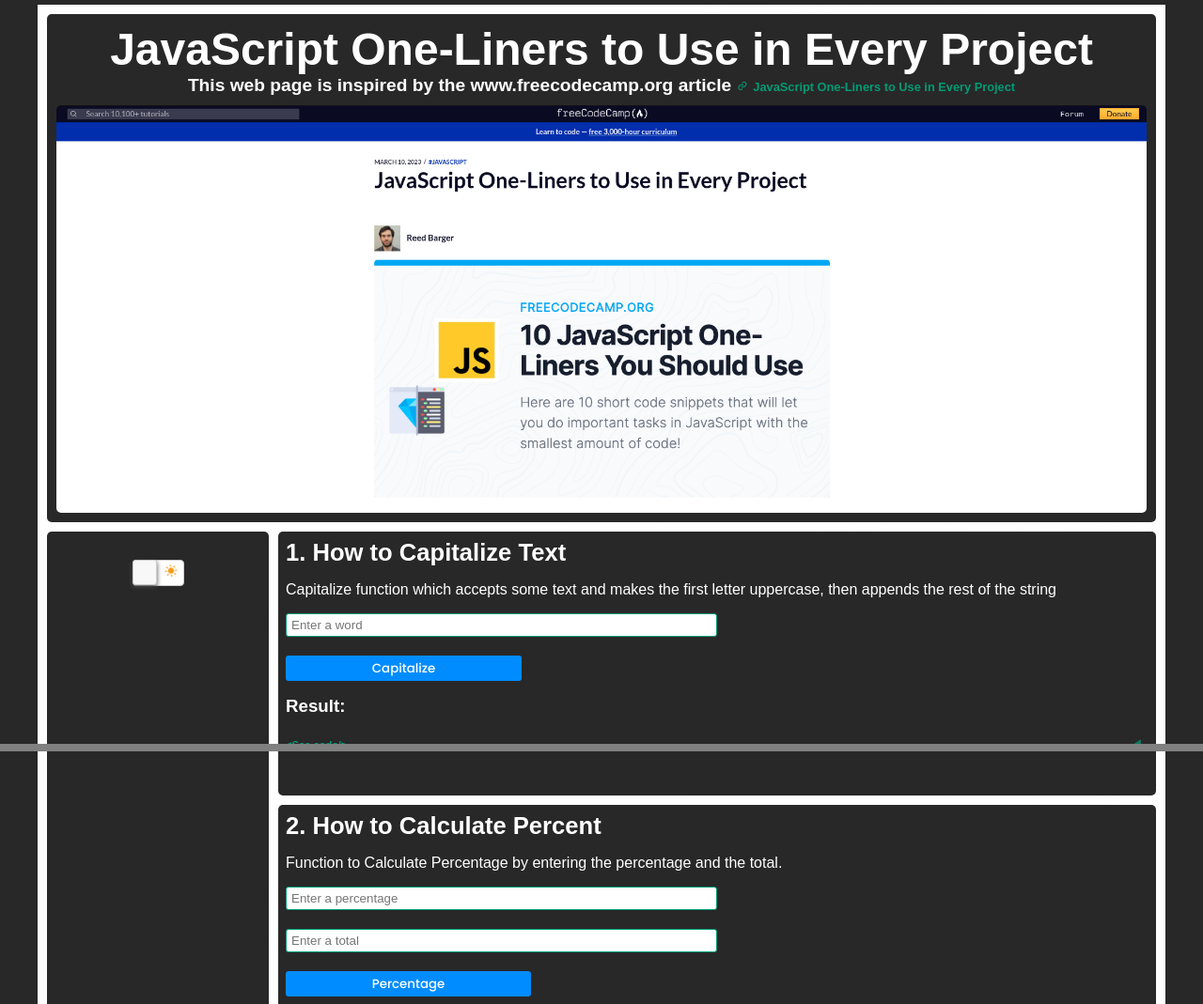
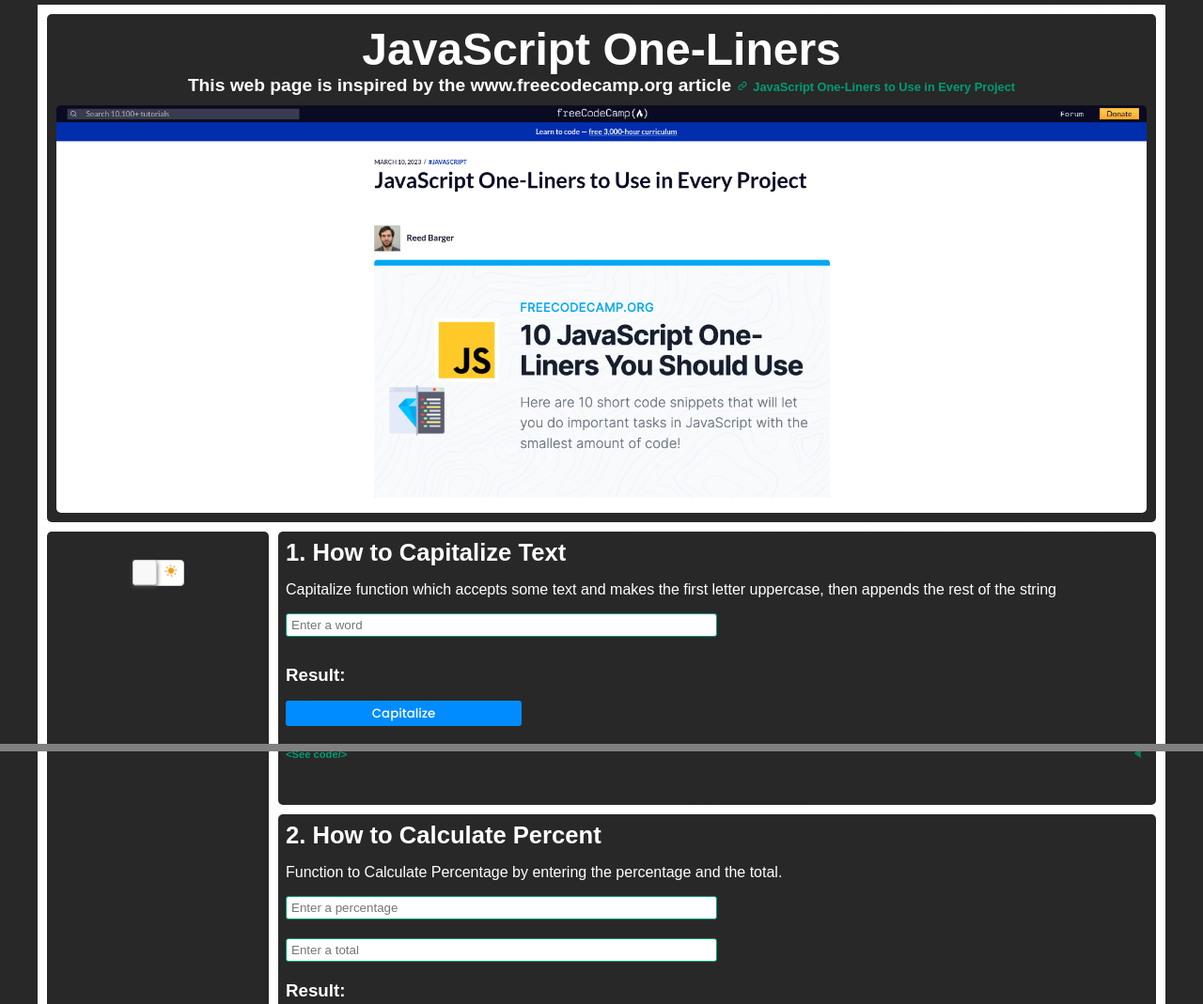
Before and after one commit to martinrodfl/JavaScript-One-Liners, a plain HTML site: page index.html in a window 1280 px wide. Shown: the top 1069 px of the page at 94% size. Drawn offline with nearby package versions, Linux system fonts and the light colour scheme; a web font is replaced by a local one.

Commit message:
Put results up button-results

```diff
--- a/index.html
+++ b/index.html
@@ -34,7 +34,7 @@
 		</dialog>
 		<!--? HEADER  -->
 		<header id="header" class="dark-mode">
-			<h1>JavaScript One-Liners to Use in Every Project</h1>
+			<h1>JavaScript One-Liners</h1>
 			<div class="header-content">
 				<h6 class="header-text">
 					This web page is inspired by the www.freecodecamp.org article
@@ -76,8 +76,8 @@
 					string
 				</p>
 				<input type="text" id="inputText" placeholder="Enter a word" maxlength="50" required />
+				<h3>Result: <span id="resultText" class="result-color"></span></h3>
 				<button class="btn-exercise" onclick="CapitalizeWord()">Capitalize</button>
-				<h3>Result: <span id="resultText" class="result-color"></span></h3>
 				<details class="details">
 					<summary>
 						<h5>
@@ -103,8 +103,8 @@
 				</p>
 				<input type="number" id="inputPercentageNumber" placeholder="Enter a percentage" maxlength="11" />
 				<input type="number" id="inputValueNumber" placeholder="Enter a total" maxlength="11" />
+				<h3>Result: <span id="resultPercentage" class="result-color"></span></h3>
 				<button class="btn-exercise" onclick=" CalculatePercent()">Percentage</button>
-				<h3>Result: <span id="resultPercentage" class="result-color"></span></h3>
 				<details class="details">
 					<summary>
 						<h5>
@@ -148,11 +148,10 @@
 					<label for="Colors">Colors (Blue, White, Red, Green, Gray, Pink)</label>
 				</div>
 				<br />
+				<h3>Result: <span id="resultRandom" class="result-color"></span></h3>
 				<button class="btn-exercise" onclick="randomItem()">
 					Random <span id="selectedCheckboxId"></span>
 				</button>
-				<br />
-				<h3>Result: <span id="resultRandom" class="result-color"></span></h3>
 				<details class="details">
 					<summary>
 						<h5>
@@ -191,12 +190,10 @@
 					<label for="Colors-Duplicates">Colors (Blue, Blue, White, Red, Green, Green, Gray, Pink,
 						Pink)</label>
 				</div>
-				<br />
+				<h3 class="removes-duplicates-results-h3">Result: <span id="result-Duplicates" class="result-color"></span></h3>
 				<button class="btn-exercise" onclick="NoRepeatItems()">
 					Remove <span id="selectedCheckboxIdDuplicates"></span>
 				</button>
-				<br />
-				<h3 class="removes-duplicates-results-h3">Result: <span id="result-Duplicates" class="result-color"></span></h3>
 				<details class="details">
 					<summary>
 						<h5>
@@ -242,12 +239,10 @@
 						<label for="duration">Duration</label>
 					</div>
 				</div>
-				<br />
+				<h3 class="result-object">Result:<span id="result-Sort" class="result-color"></span></h3>
 				<button class="btn-exercise" onclick="SortLessons();">
 					Sort by <span id="selectedRadioSortedId"></span>
 				</button>
-				<br />
-				<h3 class="result-object">Result:<span id="result-Sort" class="result-color"></span></h3>
 				<details class="details">
 					<summary>
 						<h5>
@@ -281,12 +276,10 @@
 				<br />
 				<div class="array-object-equals">
 				</div>
-				<br />
+				<h3 class="result-object">Result:<span id="result-Equals" class="result-color"></span></h3>
 				<button class="btn-exercise" onclick="checkEquality()">
 					Check if <span id="selectedRadioEqualId"></span>
 				</button>
-				<br />
-				<h3 class="result-object">Result:<span id="result-Equals" class="result-color"></span></h3>
 				<details class="details">
 					<summary>
 						<h5>
@@ -321,12 +314,10 @@
 					<input type="radio" name="group5" id="No" onclick="HandleRadioOcurrences()" />
 					<label for="No">No</label>
 				</div>
-				<br />
+				<h3 class="result-object">Result:<span id="result-Ocurrences" class="result-color"></span></h3>
 				<button class="btn-exercise" onclick="HandleOcurrences()">
 					How many times <span id="selectedRadioOcurrencies"></span>
 				</button>
-				<br />
-				<h3 class="result-object">Result:<span id="result-Ocurrences" class="result-color"></span></h3>
 				<details class="details">
 					<summary>
 						<h5>
```
